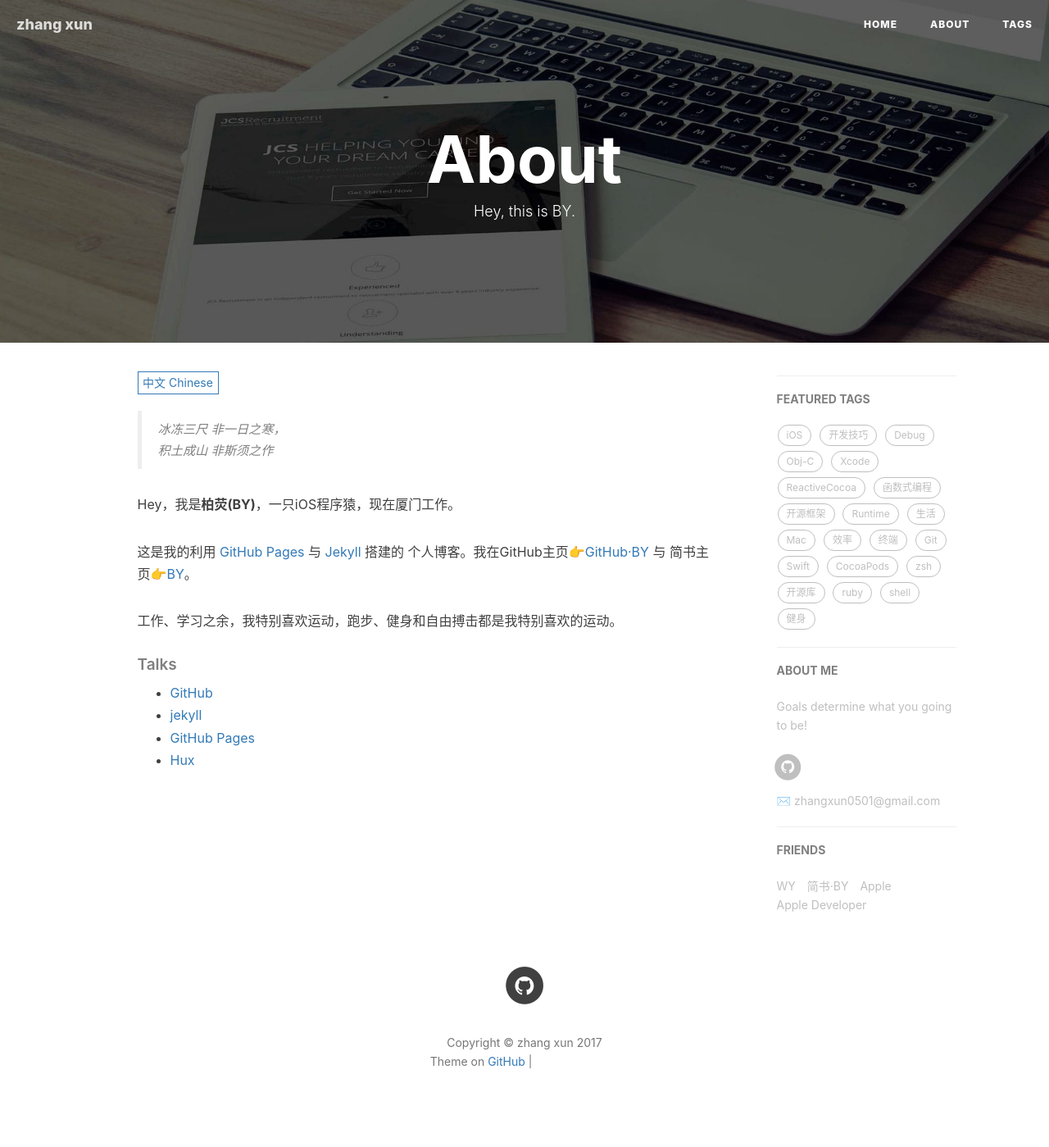
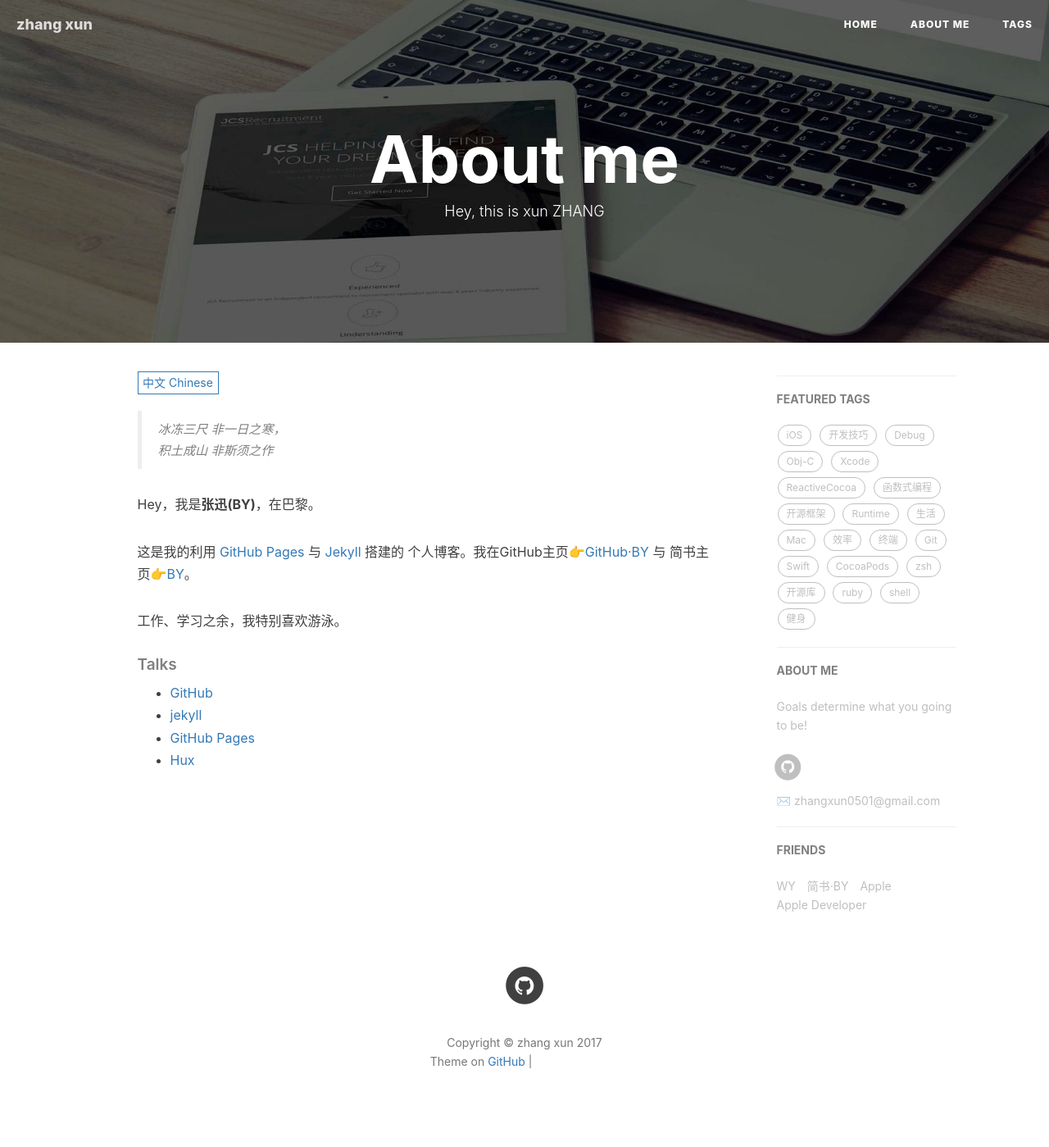
Before and after one commit to zhangxun0501/zhangxun0501.github.io, a Jekyll site: the page built from about.html, in a window 1280 px wide. Shown: the whole page at 82% size. Built offline with Jekyll 4.4.1, drawn with Linux system fonts in a browser that asks for light colours; nearby versions of some CDN libraries; comment, search, counter and statistics services are not loaded; grey boxes are pictures that could not be loaded.

Commit message:
Update about.html

```diff
--- a/about.html
+++ b/about.html
@@ -1,7 +1,7 @@
 ---
 layout: page
-title: "About"
-description: "Hey, this is BY."
+title: "About me"
+description: "Hey, this is xun ZHANG"
 header-img: "img/post-bg-rwd.jpg"
 ---
 
@@ -18,11 +18,11 @@ header-img: "img/post-bg-rwd.jpg"
     <blockquote><p>冰冻三尺 非一日之寒，<br>
     积土成山 非斯须之作</p></blockquote>
 
-    <p>Hey，我是<strong>柏荧(BY)</strong>，一只iOS程序猿，现在厦门工作。</p>
+    <p>Hey，我是<strong>张迅(BY)</strong>，在巴黎。</p>
 
     <p>这是我的利用 <a href="https://pages.github.com/">GitHub Pages</a> 与 <a href="http://jekyll.com.cn/">Jekyll</a> 搭建的 个人博客。我在GitHub主页<a href="https://github.com/qiubaiying">👉GitHub·BY</a> 与 简书主页<a href="https://http://www.jianshu.com/u/e71990ada2fd">👉BY</a>。</p>
 
-    <p>工作、学习之余，我特别喜欢运动，跑步、健身和自由搏击都是我特别喜欢的运动。</p>
+    <p>工作、学习之余，我特别喜欢游泳。</p>
 
     <p></p>
 
```
